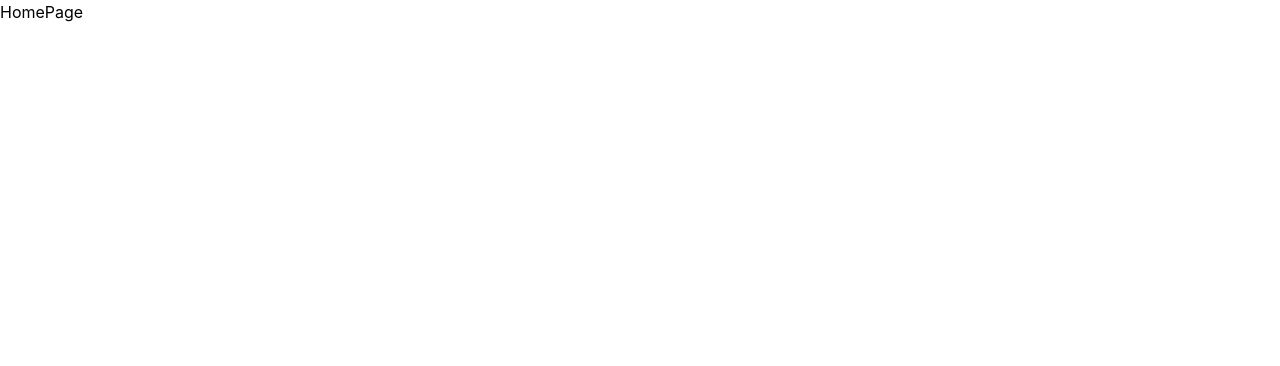
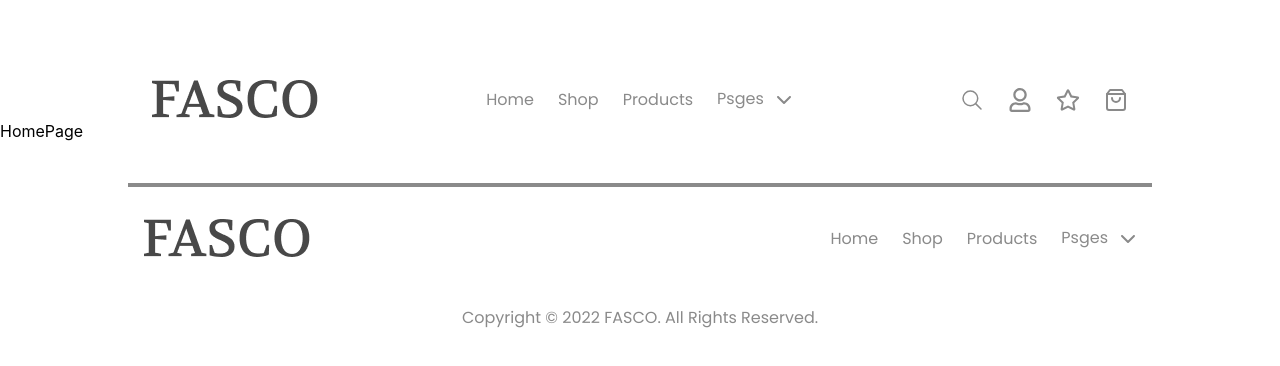
Before and after one commit to Alamin-Coding/es-fdr-2601-fasco-ecommerce, a React (Vite) app: page / in a window 1280 px wide. Shown: the top 366 px of the page. Built offline with nearby package versions, Linux system fonts and the light colour scheme; a web font is replaced by a local one.

Commit message:
Header and Footer add

```diff
--- a/src/components/Root.jsx
+++ b/src/components/Root.jsx
@@ -1,12 +1,14 @@
 import { Outlet } from "react-router"
+import Header from "./Header"
+import Footer from "../sections/Footer"
 
 
 const Root = () => {
   return (
     <div>
-        {/* <nav>Navbar</nav> */}
+       <Header/>
         <Outlet/>
-        {/* <footer>Footer</footer> */}
+       <Footer/>
     </div>
   )
 }
```
